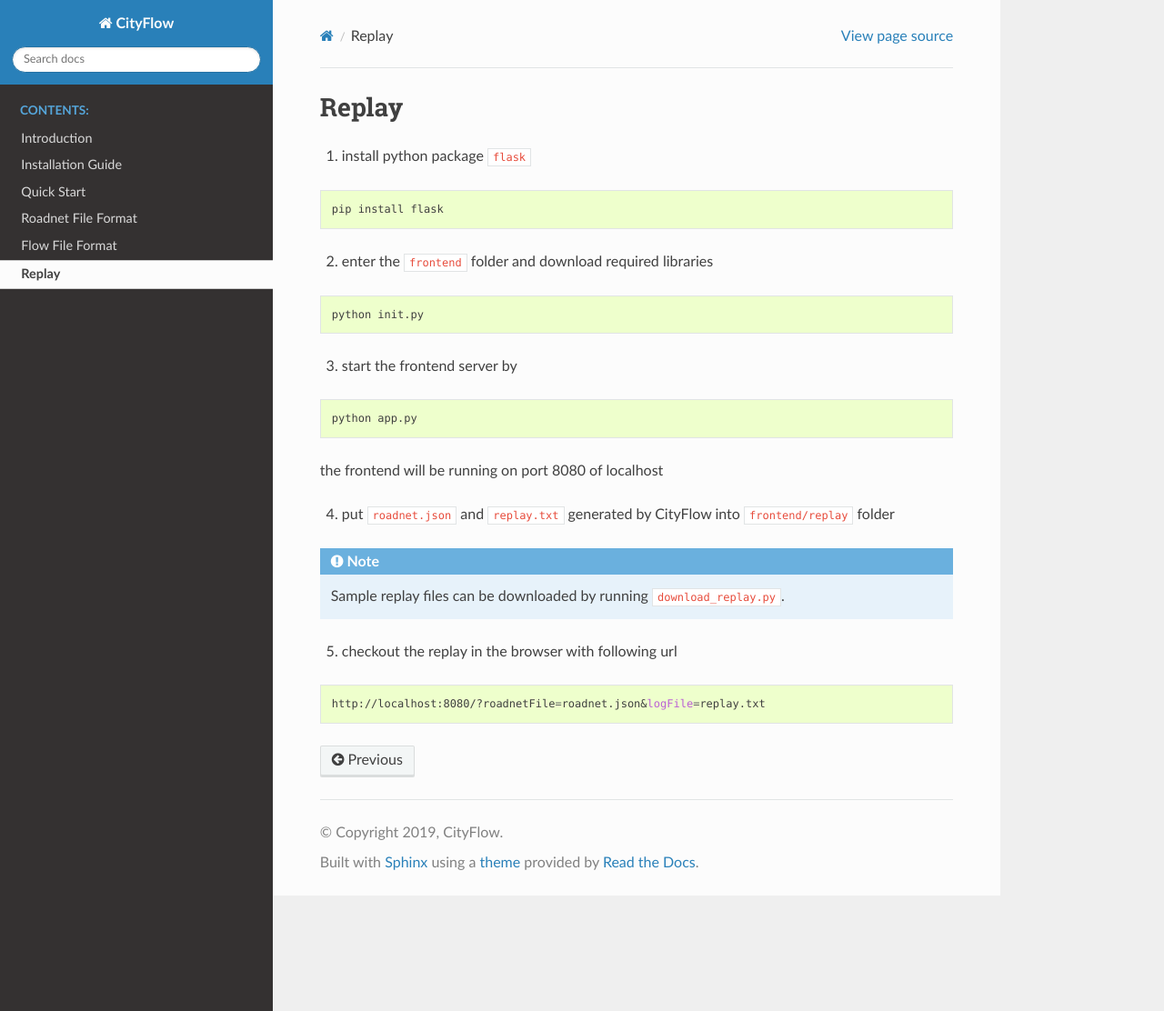
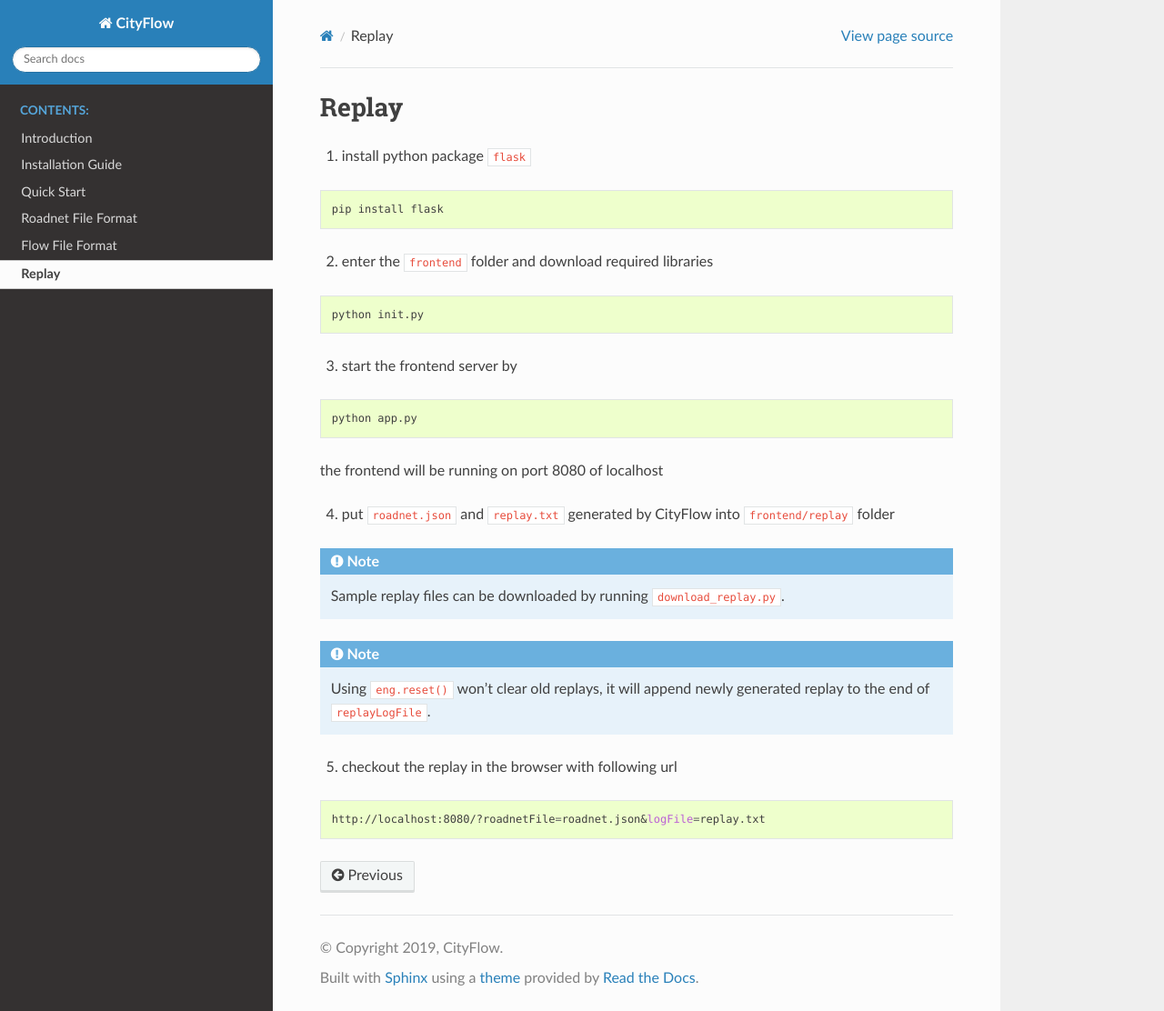
Before and after one commit to cityflow-project/CityFlow, a Sphinx documentation site: the page built from docs/source/replay.rst, in a window 1280 px wide and 1112 px high. Shown: the whole window at 91% size. Built offline with Sphinx 7.4.7 and the Read the Docs theme 2.0.0, drawn with Linux system fonts in a browser that asks for light colours.

Commit message:
docs: eng.reset() and replay (#30)

```diff
--- a/docs/source/replay.rst
+++ b/docs/source/replay.rst
@@ -29,6 +29,10 @@
 
     Sample replay files can be downloaded by running ``download_replay.py``.
 
+.. note::
+
+    Using ``eng.reset()`` won't clear old replays, it will append newly generated replay to the end of ``replayLogFile``.
+
 5. checkout the replay in the browser with following url
 
 .. code-block:: shell
--- a/docs/source/start.rst
+++ b/docs/source/start.rst
@@ -134,3 +134,4 @@
 
 - Reset the simulation (clear all vehicles and set simulation time back to zero)
 - Notice that this does not reset random state, so each simulation after reset may be different.
+- This does not clear old replays, instead, it appends new replays to ``replayLogFile``.
```
